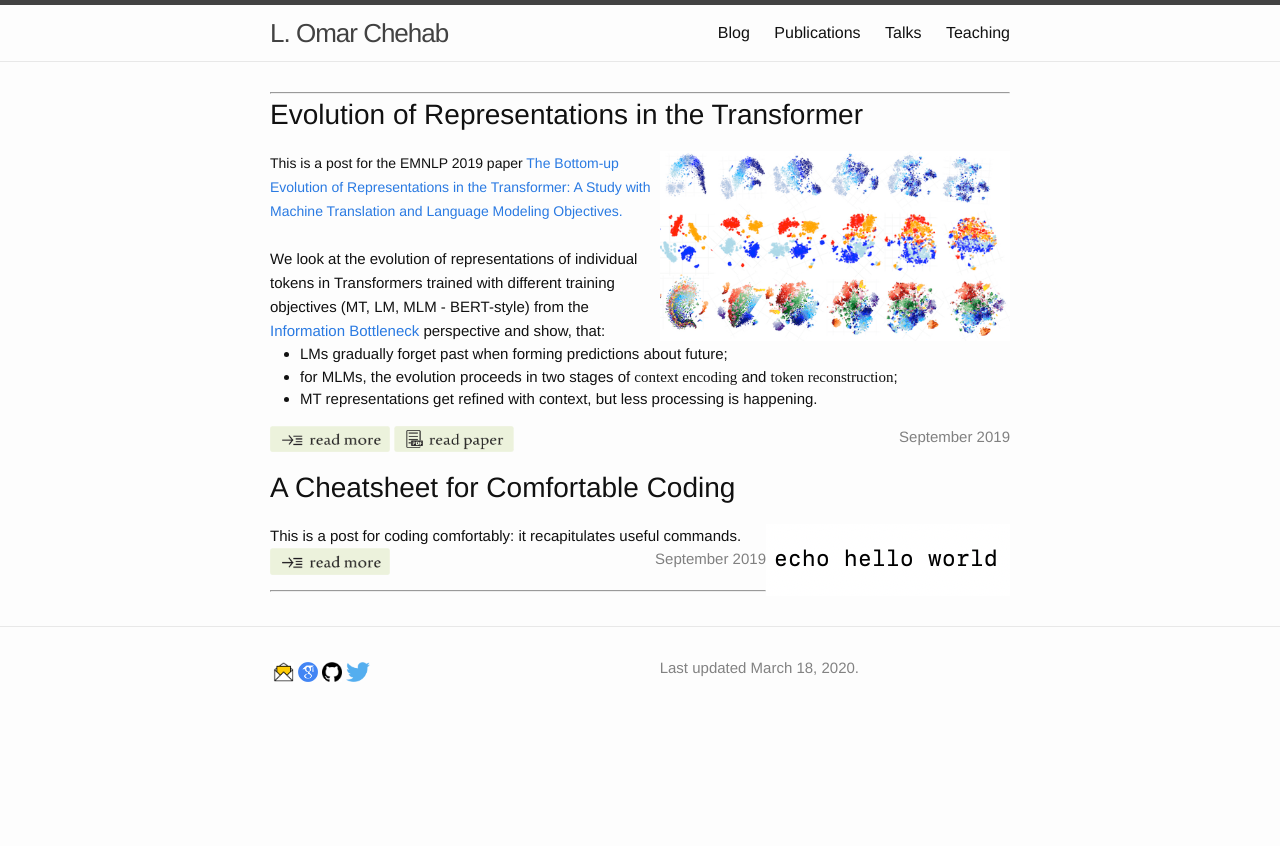
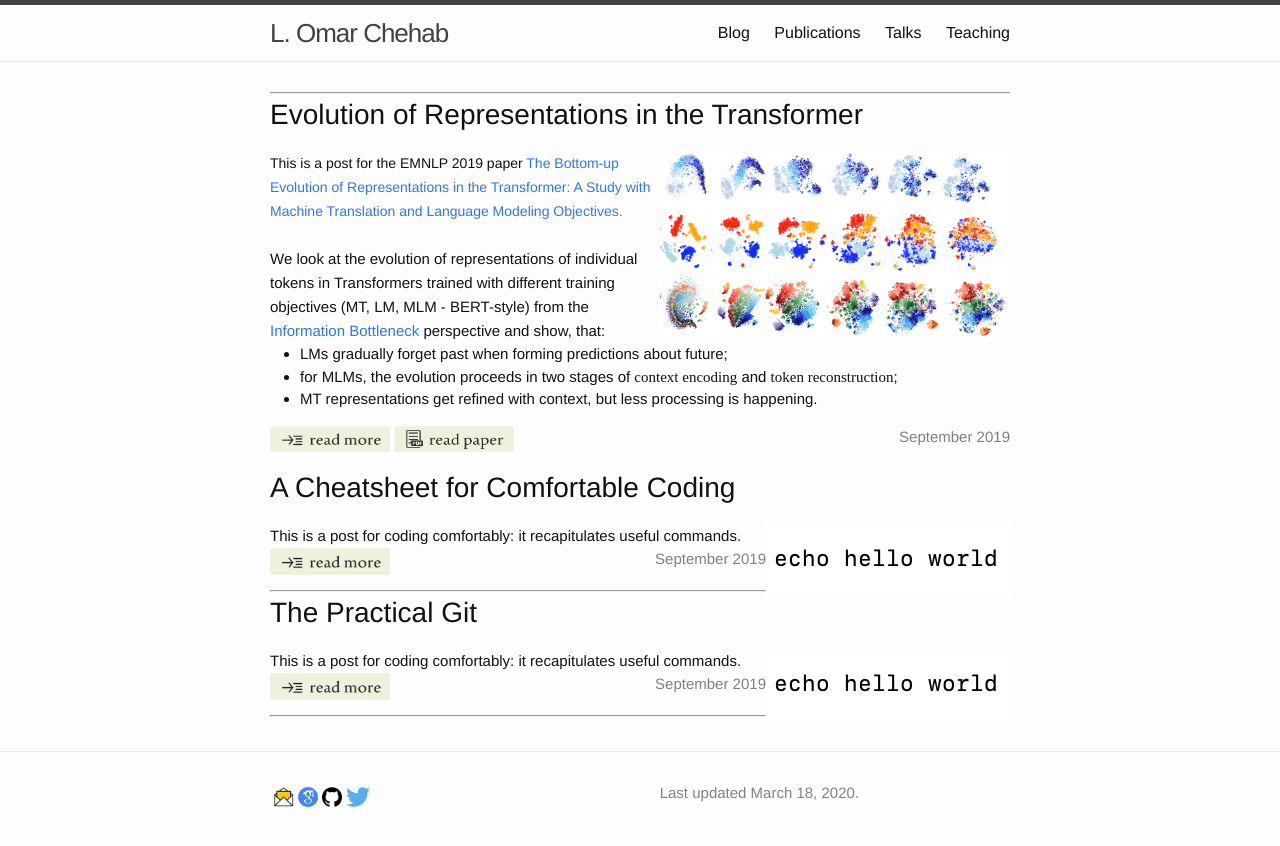
Before and after one commit to l-omar-chehab/l-omar-chehab.github.io, a Jekyll site: the page built from posts.html, in a window 1280 px wide. Shown: the top 846 px of the page. Built offline with Jekyll 4.4.1, drawn with Linux system fonts in a browser that asks for light colours.

Commit message:
Update posts.html

```diff
--- a/posts.html
+++ b/posts.html
@@ -72,3 +72,26 @@
 
 
 <hr>
+
+<!-- <span style="color:darkblue;font-size:28px;">The Story of Heads </span> -->
+<h1 style="font-size:28px;">The Practical Git</h1>
+
+
+<a class="float-right">
+    <img src="../img/paper/helloworld.png" alt="" style="max-width:350px; height:auto; float: right"/>
+</a>
+
+
+<span style="font-size:15px;">
+This is a post for coding comfortably: it recapitulates useful commands.
+</span>
+
+
+<a class="pull-right" href="/posts/post_test.html" onMouseOver="document.readmore3.src='../resources/posts/buttons/button_read_more_push-min.png';" onMouseOut="document.readmore3.src='../resources/posts/buttons/button_read_more-min.png';">
+<img src="../resources/posts/buttons/button_read_more-min.png" name="readmore3" width=120px class="pull-right"></a>
+<span style="font-size:15px; text-align: right; float: right; color:gray">September 2019</span>
+
+<p></p>
+
+
+<hr>
```
